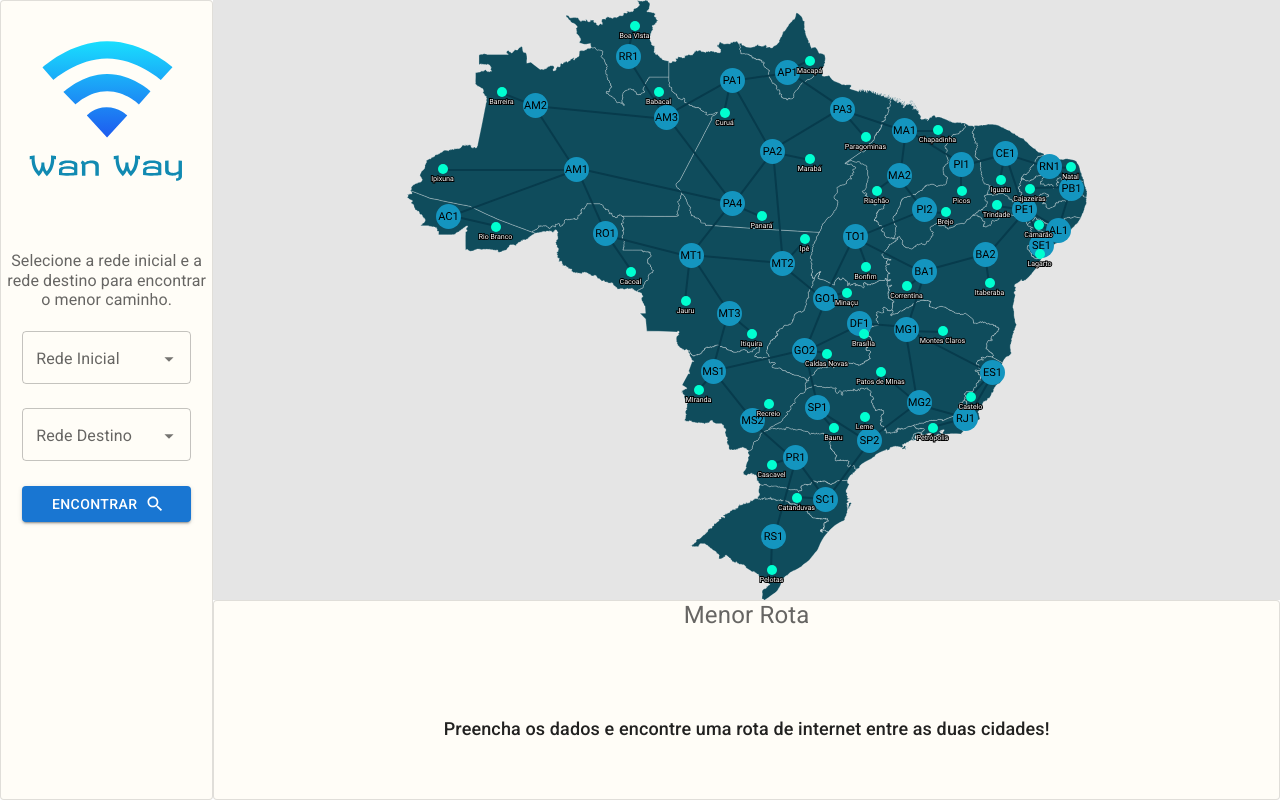
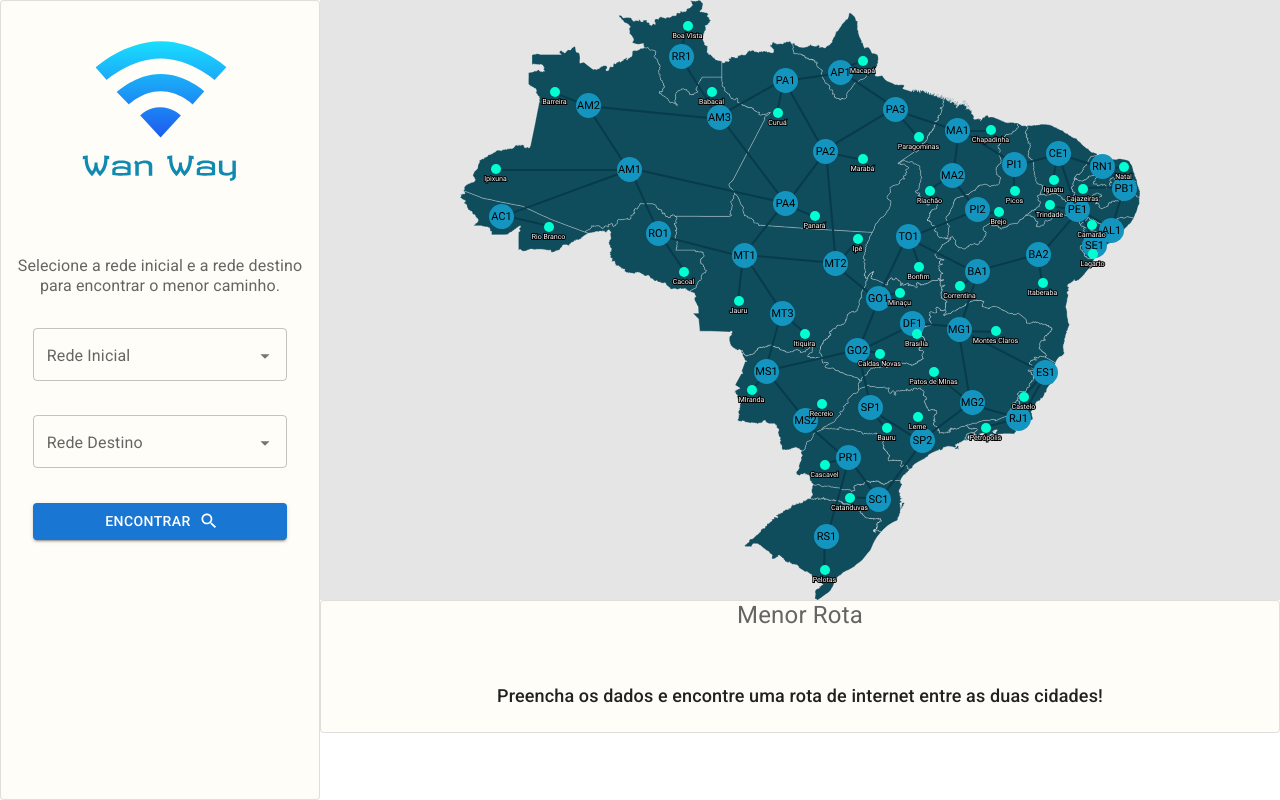
Before and after one commit to projeto-de-algoritmos/Grafos1_WanWay, a React (Create React App) app: page / in a window 1280 px wide. Built offline with nearby package versions, Linux system fonts and the light colour scheme.

Commit message:
Corrigindo disposicao dos elementos

```diff
--- a/src/views/App.js
+++ b/src/views/App.js
@@ -55,7 +55,7 @@ function App() {
   return (
     <Box sx={{ width: "100vw", height: "100vh" }}>
       <Grid container sx={{ height: "100%" }}>
-        <Grid item xs={2}>
+        <Grid item xs={3}>
           <Card
             variant="outlined"
             sx={{
@@ -116,11 +116,12 @@ function App() {
             </Button>
           </Card>
         </Grid>
-        <Grid item xs={10}>
+        <Grid item xs={9}>
+          <Box sx={{ height: "100%"}}>
           <Grid
             container
             direction="column"
-            sx={{ height: "100%", justifyContent: "center" }}
+            sx={{ height: "100%"}}
           >
             <Grid
               item
@@ -136,7 +137,7 @@ function App() {
             >
               <Map />
             </Grid>
-            <Grid item xs={3}>
+            <Grid item xs={2}>
               <Card
                 variant="outlined"
                 sx={{
@@ -173,6 +174,7 @@ function App() {
               </Card>
             </Grid>
           </Grid>
+          </Box>
         </Grid>
       </Grid>
     </Box>
```
